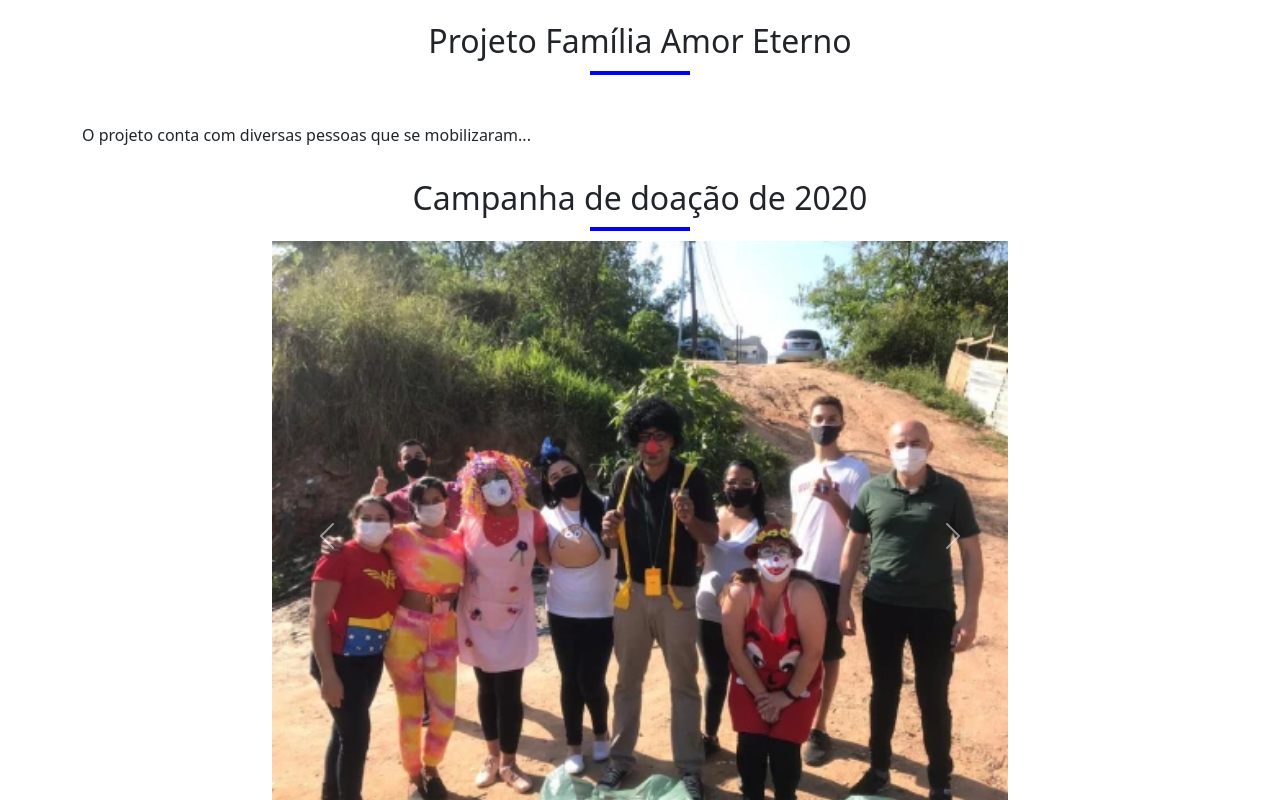
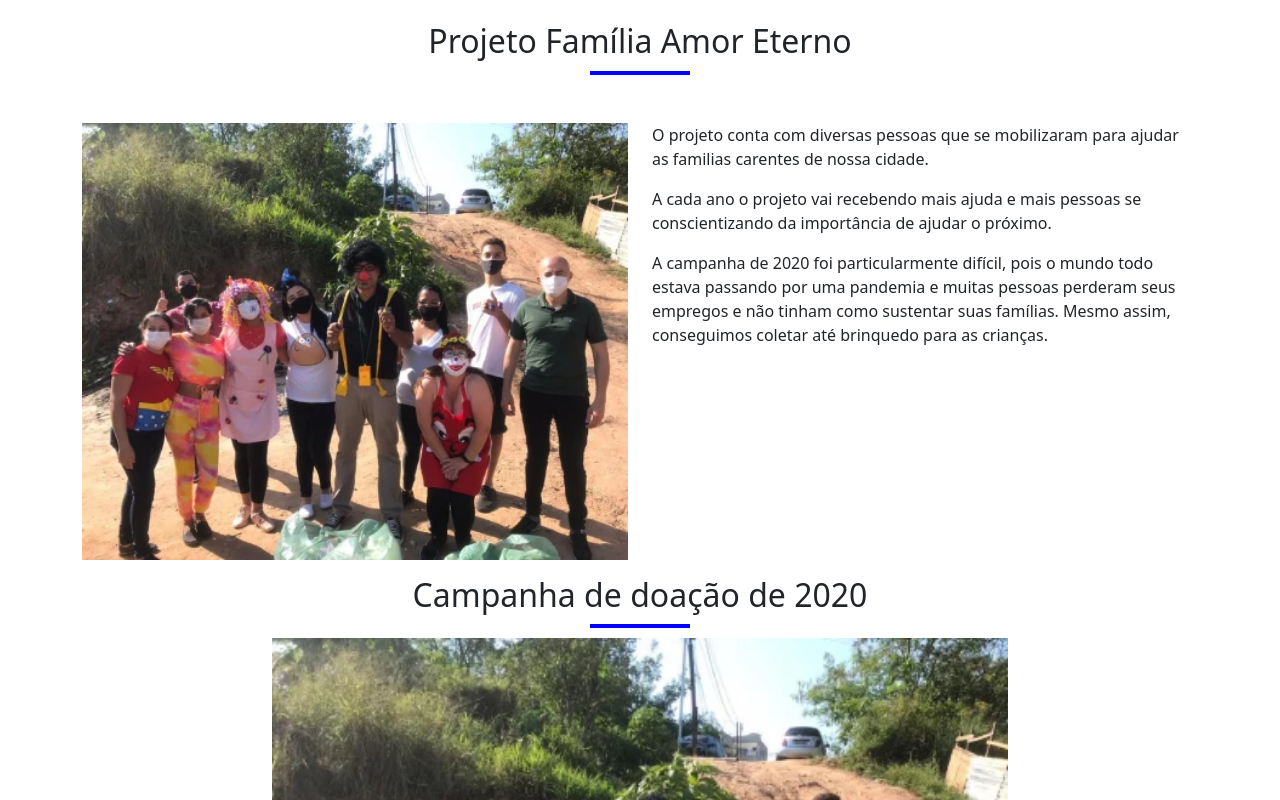
Before and after one commit to ALANVITORIO/caqui-projeto-voluntario, a Next.js app: page / in a window 1280 px wide. Shown: the part 1200-2000 px from the top of the page. Built offline with nearby package versions, Linux system fonts and the light colour scheme.

Commit message:
arrumando bootstrap

```diff
--- a/app/components/EventosPassado.js
+++ b/app/components/EventosPassado.js
@@ -1,6 +1,6 @@
 'use client';
+import React, { useState } from 'react';
 
-import React from 'react';
 import Image from 'next/image';
 
 const imagensPorAno = {
@@ -30,73 +30,98 @@ export default function EventosPassados() {
       <div className="container pt-5">
         <div className="text-center mb-5">
           <h2 className="text-center">Projeto Família Amor Eterno</h2>
-          <div className="blue-divider "></div> {/* Centralizado */}
+          <div className="blue-divider"></div>
         </div>
-        <p>O projeto conta com diversas pessoas que se mobilizaram...</p>
-
         <div className="row">
-          <div className="col-2"></div> {/* Espaço vazio à esquerda */}
+          <div className="col-md-6 d-flex justify-content-center align-items-center">
+            <Image
+              src="/foto1-20.webp"
+              alt="Background Image"
+              width={500}
+              height={300}
+              layout="responsive"
+            />
+          </div>
+          <div className="col-md-6">
+            <p>
+              O projeto conta com diversas pessoas que se mobilizaram para
+              ajudar as familias carentes de nossa cidade.
+            </p>
+            <p>
+              A cada ano o projeto vai recebendo mais ajuda e mais pessoas se
+              conscientizando da importância de ajudar o próximo.
+            </p>
+            <p>
+              A campanha de 2020 foi particularmente difícil, pois o mundo todo
+              estava passando por uma pandemia e muitas pessoas perderam seus
+              empregos e não tinham como sustentar suas famílias. Mesmo assim,
+              conseguimos coletar até brinquedo para as crianças.
+            </p>
+          </div>
+        </div>
+        <div className="row">
+          <div className="col-2"></div>
           <div className="col-8">
             {Object.keys(imagensPorAno).map((ano) => (
               <div key={ano}>
                 <h2 className="text-center mb-2 mt-3 ">
                   Campanha de doação de {ano}
                 </h2>
-                <div className="blue-divider "></div>{' '}
+                <div className="blue-divider"></div>
+                <CustomCarousel images={imagensPorAno[ano]} />
+              </div>
+            ))}
+          </div>
+          <div className="col-2"></div>
+        </div>
+      </div>
+    </section>
+  );
+}
+
+function CustomCarousel({ images }) {
+  const [activeIndex, setActiveIndex] = useState(0);
+
+  const goToPrevSlide = () => {
+    let newIndex = activeIndex - 1;
+    if (newIndex < 0) {
+      newIndex = images.length - 1;
+    }
+    setActiveIndex(newIndex);
+  };
+
+  const goToNextSlide = () => {
+    let newIndex = activeIndex + 1;
+    if (newIndex >= images.length) {
+      newIndex = 0;
+    }
+    setActiveIndex(newIndex);
+  };
+
+  return (
+    <div style={{ position: 'relative' }}>
+      {images.map((image, index) => (
         <div
-                  id={`carousel${ano}`}
-                  className="carousel slide "
-                  data-bs-ride="carousel"
-                >
-                  <div className="carousel-inner">
-                    {imagensPorAno[ano].map((imagem, index) => (
-                      <div
-                        className={`carousel-item ${
-                          index === 0 ? 'active' : ''
+          className={`carousel-image ${
+            index === activeIndex ? 'd-block' : 'd-none'
           }`}
           key={index}
         >
           <Image
-                          src={imagem}
-                          alt={`Projeto ${ano}`}
+            src={image}
+            alt={`Projeto ${index}`}
             width={730}
             height={550}
             layout="responsive"
           />
         </div>
       ))}
-                  </div>
-                  <button
-                    className="carousel-control-prev"
-                    type="button"
-                    data-bs-target={`#carousel${ano}`}
-                    data-bs-slide="prev"
-                  >
-                    <span
-                      className="carousel-control-prev-icon"
-                      aria-hidden="true"
-                    ></span>
-                    <span className="visually-hidden">Previous</span>
+      <button onClick={goToPrevSlide} className="carousel-button prev">
+        &#8249;
       </button>
-                  <button
-                    className="carousel-control-next"
-                    type="button"
-                    data-bs-target={`#carousel${ano}`}
-                    data-bs-slide="next"
-                  >
-                    <span
-                      className="carousel-control-next-icon"
-                      aria-hidden="true"
-                    ></span>
-                    <span className="visually-hidden">Next</span>
+      <button onClick={goToNextSlide} className="carousel-button next">
+        &#8250;
       </button>
     </div>
-              </div>
-            ))}
-          </div>
-          <div className="col-2"></div> {/* Espaço vazio à direita */}
-        </div>
-      </div>
-    </section>
   );
 }
--- a/app/globals.css
+++ b/app/globals.css
@@ -1,10 +1,59 @@
 /* globals.css */
-
+body {
+  background-color: aqua;
+}
 .blue-divider {
   width: 100px;
   height: 4px;
   background-color: blue;
   margin: 10px auto; /* Centraliza o divisor horizontalmente e adiciona um pouco de espaço acima e abaixo */
+}
+
+/* Estilo do Carrossel */
+/* Estilos padrão para telas grandes */
+.carousel-button {
+  position: absolute;
+  top: 35%;
+  z-index: 2;
+  cursor: pointer;
+  border: none;
+  font-size: 8em;
+  padding: 5px;
+  color: blue;
+  background: transparent;
+}
+
+.carousel-button:hover {
+  color: darkblue;
+  transition: color 0.3s ease;
+}
+
+.carousel-button.prev {
+  left: 10px;
+}
+
+.carousel-button.next {
+  right: 10px;
+}
+
+/* Estilos para dispositivos móveis */
+@media (max-width: 768px) {
+  .carousel-button {
+    top: 20%; /* Ajuste para a posição vertical */
+    font-size: 4.5em; /* Reduzindo o tamanho da fonte */
+  }
+}
+
+.carousel-image {
+  transition: opacity 0.5s ease-in-out;
+}
+
+.d-none {
+  display: none;
+}
+
+.d-block {
+  display: block;
 }
 
 .cartela {
```
Lines whose indentation alone changed are shown as unchanged.
